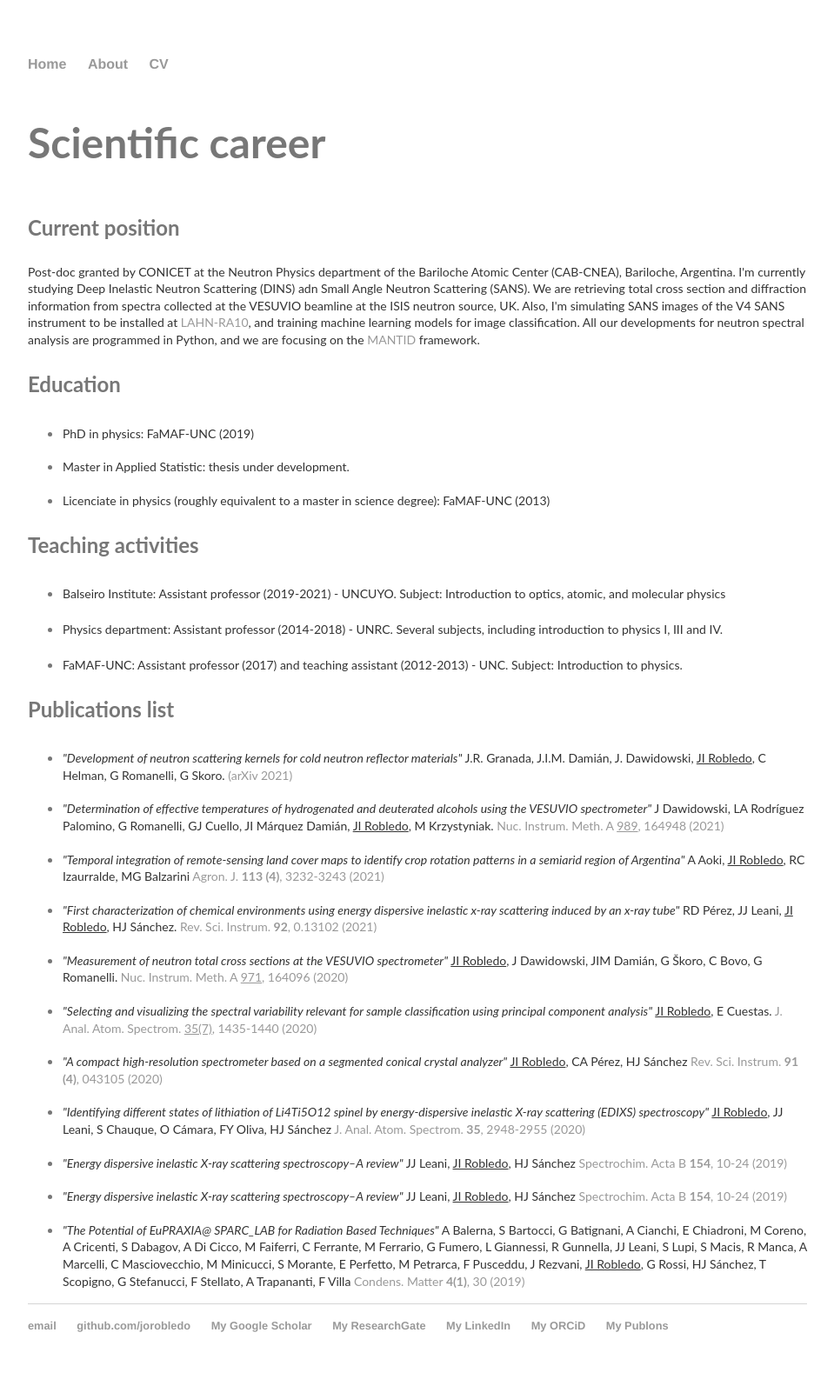
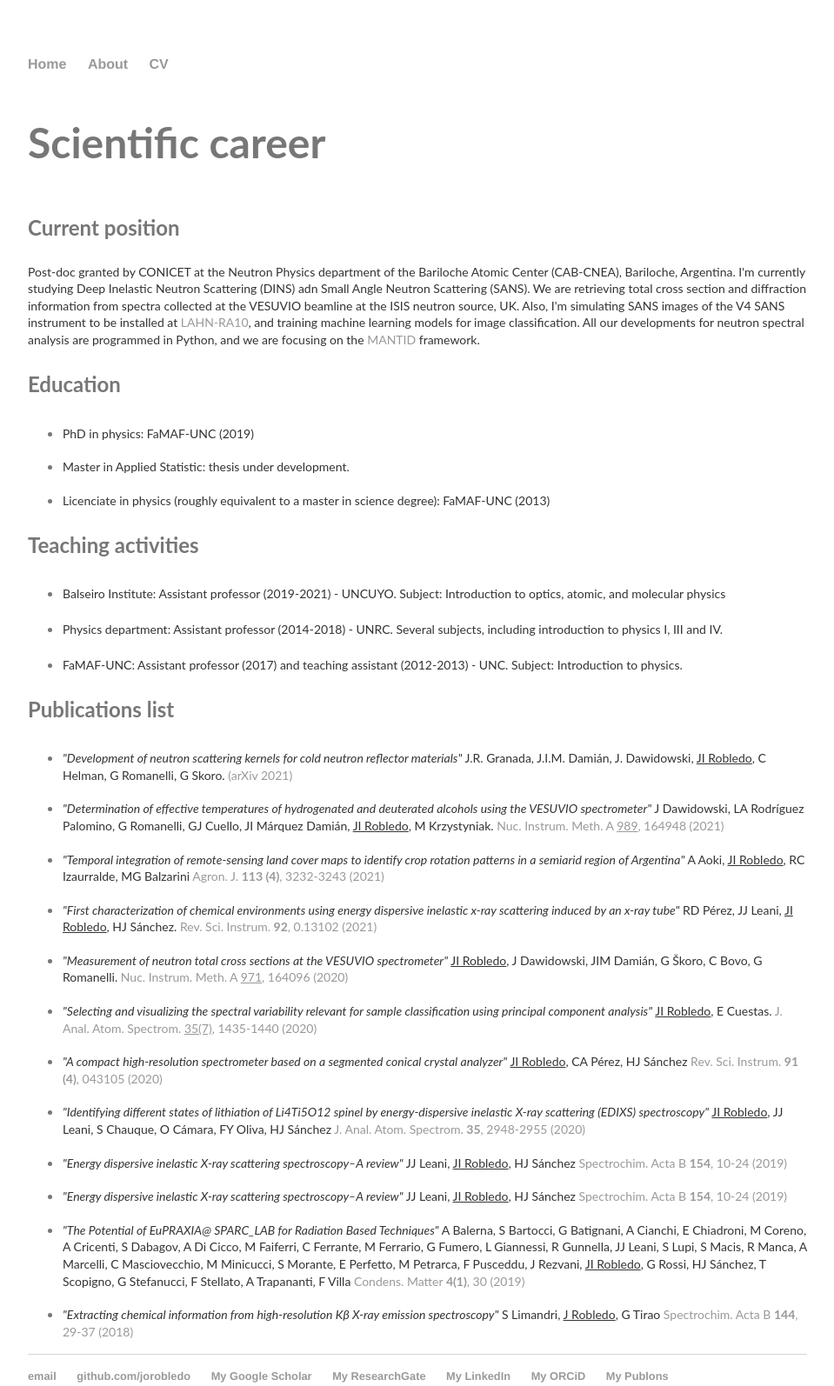
Before and after one commit to jorobledo/jorobledo.github.io, a Jekyll site: the page built from cv/index.html, in a window 1280 px wide. Shown: the whole page at 87% size, without its empty margins (160-1119 px from the left). Built offline with Jekyll 4.4.1, drawn with Linux system fonts in a browser that asks for light colours; before the commit the page ends 1536 px from its top, so only the background shows below that.

Commit message:
spect. chim

```diff
--- a/cv/index.html
+++ b/cv/index.html
@@ -125,6 +125,12 @@ title: CV
 				T Scopigno, G Stefanucci, F Stellato, A Trapananti, F Villa
 				<a href="https://doi.org/10.3390/condmat4010030"> Condens. Matter <b>4(1)</b>, 30 (2019)</a>
 			</p></li>
+
+			<li><p style="font-size:14px">
+				<i>"Extracting chemical information from high-resolution Kβ X-ray emission spectroscopy"</i>
+				S Limandri, <u>J Robledo</u>, G Tirao
+				<a href="https://doi.org/10.1016/j.sab.2018.03.004"> Spectrochim. Acta B <b>144</b>, 29-37 (2018)</a>
+			</p></li>
 		</ul>
 
 	</div>
```
